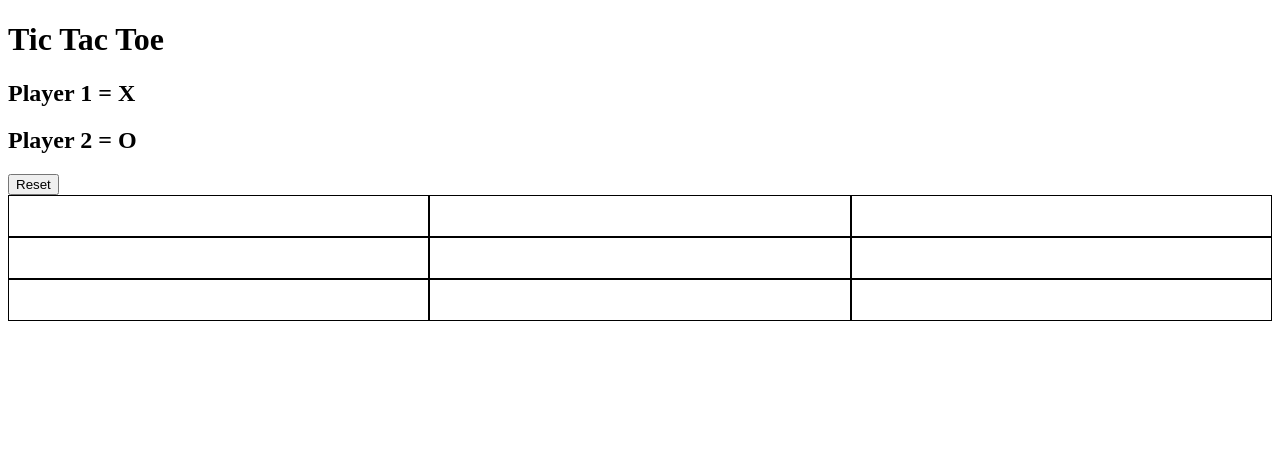
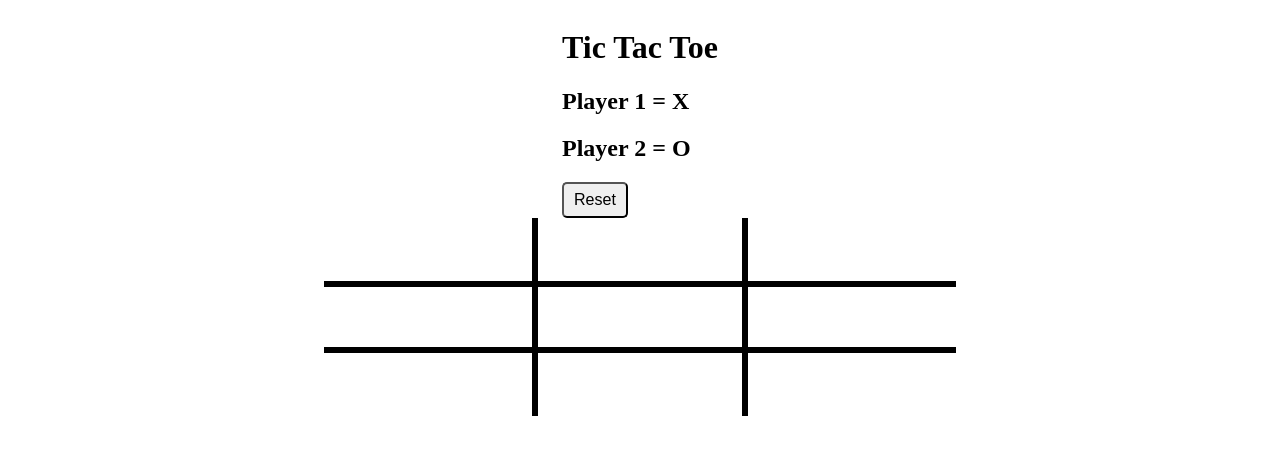
Before and after one commit to jambrizz/WDD-330, a plain HTML site: page teamWeek04/index.html in a window 1280 px wide. Both pictures are taken after a click on the button "Reset". Drawn offline with Linux system fonts and the light colour scheme.

Commit message:
week4 reading and team activity

```diff
--- a/teamWeek04/index.html
+++ b/teamWeek04/index.html
@@ -73,37 +73,37 @@
                 const cell8 = document.getElementById('cell8');
                 const cell9 = document.getElementById('cell9');
                 if(cell1.textContent == "X" && cell2.textContent == "X" && cell3.textContent == "X"){
-                    console.log('x won');
+                    document.getElementById('lbl-winner').textContent = "Player 1 Wins!";
                 } else if(cell4.textContent == "X" && cell5.textContent == "X" && cell6.textContent == "X"){
-                    console.log('x won');
+                    document.getElementById('lbl-winner').textContent = "Player 1 Wins!";
                 } else if(cell7.textContent == "X" && cell8.textContent == "X" && cell9.textContent == "X"){
-                    console.log('x won');
+                    document.getElementById('lbl-winner').textContent = "Player 1 Wins!";
                 } else if(cell1.textContent == "X" && cell4.textContent == "X" && cell7.textContent == "X"){
-                    console.log('x won');
+                    document.getElementById('lbl-winner').textContent = "Player 1 Wins!";
                 } else if(cell2.textContent == "X" && cell5.textContent == "X" && cell8.textContent == "X"){
-                    console.log('x won');
+                    document.getElementById('lbl-winner').textContent = "Player 1 Wins!";
                 } else if(cell3.textContent == "X" && cell6.textContent == "X" && cell9.textContent == "X"){
-                    console.log('x won');
+                    document.getElementById('lbl-winner').textContent = "Player 1 Wins!";
                 } else if(cell1.textContent == "X" && cell5.textContent == "X" && cell9.textContent == "X"){
-                    console.log('x won');
+                    document.getElementById('lbl-winner').textContent = "Player 1 Wins!";
                 } else if(cell3.textContent == "X" && cell5.textContent == "X" && cell7.textContent == "X"){
-                    console.log('x won');
+                    document.getElementById('lbl-winner').textContent = "Player 1 Wins!";
                 } else if(cell1.textContent == "O" && cell2.textContent == "O" && cell3.textContent == "O"){
-                    console.log('o won');
+                    document.getElementById('lbl-winner').textContent = "Player 2 Wins!";
                 } else if(cell4.textContent == "O" && cell5.textContent == "O" && cell6.textContent == "O"){
-                    console.log('o won');
+                    document.getElementById('lbl-winner').textContent = "Player 2 Wins!";
                 } else if(cell7.textContent == "O" && cell8.textContent == "O" && cell9.textContent == "O"){
-                    console.log('o won');
+                    document.getElementById('lbl-winner').textContent = "Player 2 Wins!";
                 } else if(cell1.textContent == "O" && cell4.textContent == "O" && cell7.textContent == "O"){
-                    console.log('o won');
+                    document.getElementById('lbl-winner').textContent = "Player 2 Wins!";
                 } else if(cell2.textContent == "O" && cell5.textContent == "O" && cell8.textContent == "O"){
-                    console.log('o won');
+                    document.getElementById('lbl-winner').textContent = "Player 2 Wins!";
                 } else if(cell3.textContent == "O" && cell6.textContent == "O" && cell9.textContent == "O"){
-                    console.log('o won');
+                    document.getElementById('lbl-winner').textContent = "Player 2 Wins!";
                 } else if(cell1.textContent == "O" && cell5.textContent == "O" && cell9.textContent == "O"){
-                    console.log('o won');
+                    document.getElementById('lbl-winner').textContent = "Player 2 Wins!";
                 } else if(cell3.textContent == "O" && cell5.textContent == "O" && cell7.textContent == "O"){
-                    console.log('o won');
+                    document.getElementById('lbl-winner').textContent = "Player 2 Wins!";
                 }
             }
 
@@ -135,6 +135,7 @@
                 const cell7 = document.getElementById('cell7');
                 const cell8 = document.getElementById('cell8');
                 const cell9 = document.getElementById('cell9');
+                const lblWinner = document.getElementById('lbl-winner');
                 cell1.textContent = "";
                 cell2.textContent = "";
                 cell3.textContent = "";
@@ -144,6 +145,7 @@
                 cell7.textContent = "";
                 cell8.textContent = "";
                 cell9.textContent = "";
+                lblWinner.textContent = "";
             }
         </script>
     </body>
--- a/teamWeek04/style.css
+++ b/teamWeek04/style.css
@@ -1,41 +1,90 @@
+main{
+    display: flex;
+    flex-direction: column;
+    align-items: center;
+    justify-content: center;
+    margin: 0;
+    padding: 0;
+}
 #table-tic{
     display: grid;
     grid-template-columns: 1fr 1fr 1fr;
     grid-template-rows: 1fr 1fr 1fr;
+    width: 50%;
+    height: 50%;
+
 }
 #cell1{
-    border:solid 1px black;
-    padding:20px;
+    border-bottom-style: solid;
+    border-right-style: solid;
+    padding:30px;
+    text-align: center;
+    font-size: 2rem;
 }
 #cell2{
-    border:solid 1px black;
-    padding:20px;
+    border-bottom-style: solid;
+    border-right-style: solid;
+    border-left-style: solid;
+    padding:30px;
+    text-align: center;
+    font-size: 2rem;
 }
 #cell3{
-    border:solid 1px black;
-    padding:20px;
+    border-left-style: solid;
+    border-bottom-style: solid;
+    padding:30px;
+    text-align: center;
+    font-size: 2rem;
 }
 #cell4{
-    border:solid 1px black;
-    padding:20px;
+    border-top-style: solid;
+    border-bottom-style: solid;
+    border-right-style: solid;
+    padding:30px;
+    text-align: center;
+    font-size: 2rem;
 }
 #cell5{
-    border:solid 1px black;
-    padding:20px;
+    border:solid;
+    padding:30px;
+    text-align: center;
+    font-size: 2rem;
 }
 #cell6{
-    border:solid 1px black;
-    padding:20px;
+    border-top-style: solid;
+    border-bottom-style: solid;
+    border-left-style: solid;
+    padding:30px;
+    text-align: center;
+    font-size: 2rem;
 }
 #cell7{
-    border:solid 1px black;
-    padding:20px;
+    border-top-style: solid;
+    border-right-style: solid;
+    padding:30px;
+    text-align: center;
+    font-size: 2rem;
 }
 #cell8{
-    border:solid 1px black;
-    padding:20px;
+    border-top-style: solid;
+    border-right-style: solid;
+    border-left-style: solid;
+    padding:30px;
+    text-align: center;
+    font-size: 2rem;
 }
 #cell9{
-    border:solid 1px black;
-    padding:20px;
+    border-top-style: solid;
+    border-left-style: solid;
+    padding:30px;
+    text-align: center;
+    font-size: 2rem;
 }
+#lbl-winner{
+    font-size: 3rem;
+}
+#reset{
+    font-size: 1rem;
+    padding: 7px 10px;
+    border-radius: 5px;
+}
```
Also changed, not shown: main.js (+8 -0 lines), week04/index.html (added, +107 -0 lines).
